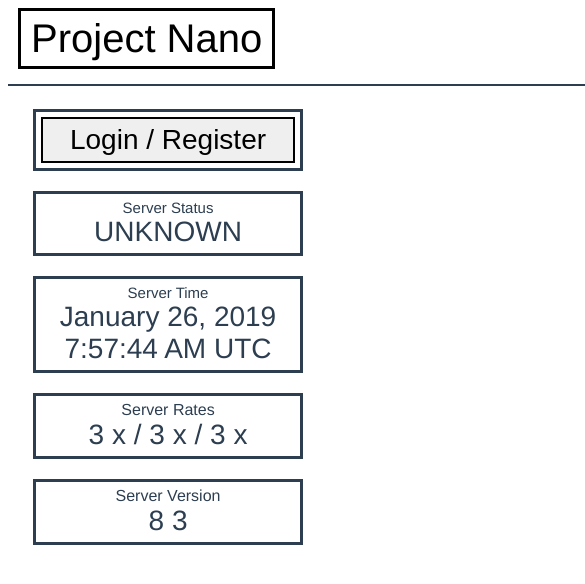
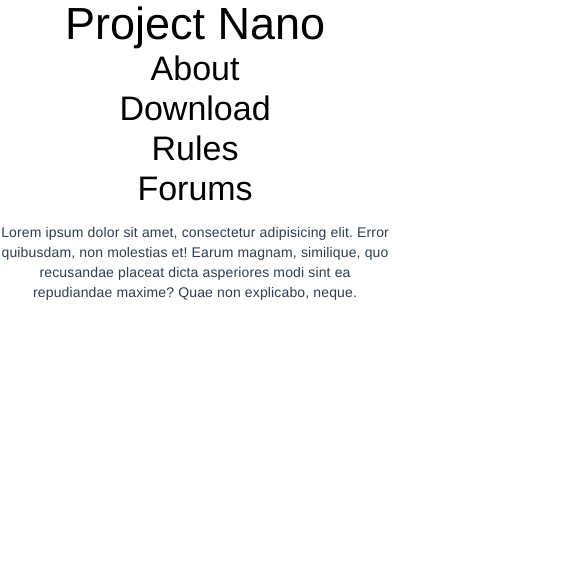
Before and after one commit to minimucho1/pnsite, a Vue app: page /#/ in a window 390 px wide. Shown: the top 584 px of the page, 585 px wide, since content can reach past the window. Built offline with nearby package versions, Linux system fonts and the light colour scheme.

Commit message:
JR | Make website responsive

```diff
--- a/src/App.vue
+++ b/src/App.vue
@@ -1,13 +1,14 @@
 <template>
   <div id="app">
-    <Header/>
-    <hr />
-    <div class="body">
-      <div class="body-left">
+    <Header />
+    <div class="md-layout">
+      <div class="md-layout-item md-size-35 md-large-size-25 md-xlarge-size-15 md-small-hide">
         <Sidebar />
       </div>
-      <div class="body-right">
-        <router-view/>
+      <div class="md-layout-item md-size-65 md-large-size-75 md-xlarge-size-85 md-small-size-100">
+        <md-content>
+          <router-view/>
+        </md-content>
       </div>
     </div>
   </div>
@@ -34,33 +35,9 @@ export default {
   -moz-osx-font-smoothing: grayscale;
   text-align: center;
   color: #2c3e50;
-  width: 1000px;
-  min-height: 768px;
+  width: 100%;
+  min-height: 1200px;
   margin: auto;
-}
-
-hr {
-  border-style: solid
-}
-
-.body {
-  margin-bottom: 15px;
-  min-height: inherit;
-}
-
-.body-left {
-  position: relative;
-  float: left;
-  left: 10px;
-  width: 30%;
-  min-height: inherit;
-}
-
-.body-right {
-  position: relative;
-  float: right;
-  right: 10px;
-  width: 70%;
 }
 
 a {
--- a/src/components/Header.vue
+++ b/src/components/Header.vue
@@ -1,15 +1,16 @@
 <template>
-  <div class="header">
-    <a class="header__logo left" href="#">Project Nano</a>
-    <div class="header__links right">
-      <a class="header__link" href="#">About</a>
-      <a class="header__link" href="#">Download</a>
-      <a class="header__link" href="#">Rules</a>
-      <a class="header__link" href="#">Forums</a>
+  <div class="header md-layout md-gutter">
+    <div class="header__logo md-display-2 md-layout-item md-alignment-bottom md-size-35 md-xsmall-size-100 md-small-size-100">
+      <a href="#">Project Nano</a>
+    </div>
+    <div class="header__links md-layout-item md-size-65 md-layout md-gutter md-alignment-center md-xsmall-size-100 md-small-size-100">
+      <a class="header__link md-display-1 md-layout-item md-xsmall-size-100 md-small-size-50 md-medium-size-25" href="#">About</a>
+      <a class="header__link md-display-1 md-layout-item md-xsmall-size-100 md-small-size-50 md-medium-size-25" href="#">Download</a>
+      <a class="header__link md-display-1 md-layout-item md-xsmall-size-100 md-small-size-50 md-medium-size-25" href="#">Rules</a>
+      <a class="header__link md-display-1 md-layout-item md-xsmall-size-100 md-small-size-50 md-medium-size-25" href="#">Forums</a>
     </div>
   </div>
 </template>
-
 
 <script>
 export default {
@@ -18,36 +19,4 @@ export default {
 </script>
 
 <style scoped>
-.header {
-  margin: inherit;
-  margin-bottom: 15px;
-  width: inherit;
-  height: 61px;
-}
-
-.left {
-  position: relative;
-  float: left;
-  left: 10px;
-}
-
-.right {
-  position: relative;
-  float: right;
-  line-height: 61px;
-  right: 10px;
-}
-
-.header__logo {
-  font-size: 40px;
-  border-style: solid;
-  padding-left: 10px;
-  padding-right: 10px;
-  padding-top: 5px;
-  padding-bottom: 5px;
-}
-
-.header__links {
-  font-size: 28px;
-}
 </style>
--- a/src/components/HomePage.vue
+++ b/src/components/HomePage.vue
@@ -1,6 +1,6 @@
 <template>
   <div>
-    Body Content
+    <p>Lorem ipsum dolor sit amet, consectetur adipisicing elit. Error quibusdam, non molestias et! Earum magnam, similique, quo recusandae placeat dicta asperiores modi sint ea repudiandae maxime? Quae non explicabo, neque.</p>
   </div>
 </template>
 
--- a/src/main.js
+++ b/src/main.js
@@ -1,10 +1,15 @@
 // The Vue build version to load with the `import` command
 // (runtime-only or standalone) has been set in webpack.base.conf with an alias.
 import Vue from 'vue';
+import VueMaterial from 'vue-material';
+import 'vue-material/dist/vue-material.min.css';
+
+import MaterialApp from './MaterialApp';
 import App from './App';
 import router from './router';
 
 Vue.config.productionTip = false;
+Vue.use(VueMaterial);
 
 /* eslint-disable no-new */
 new Vue({
```
